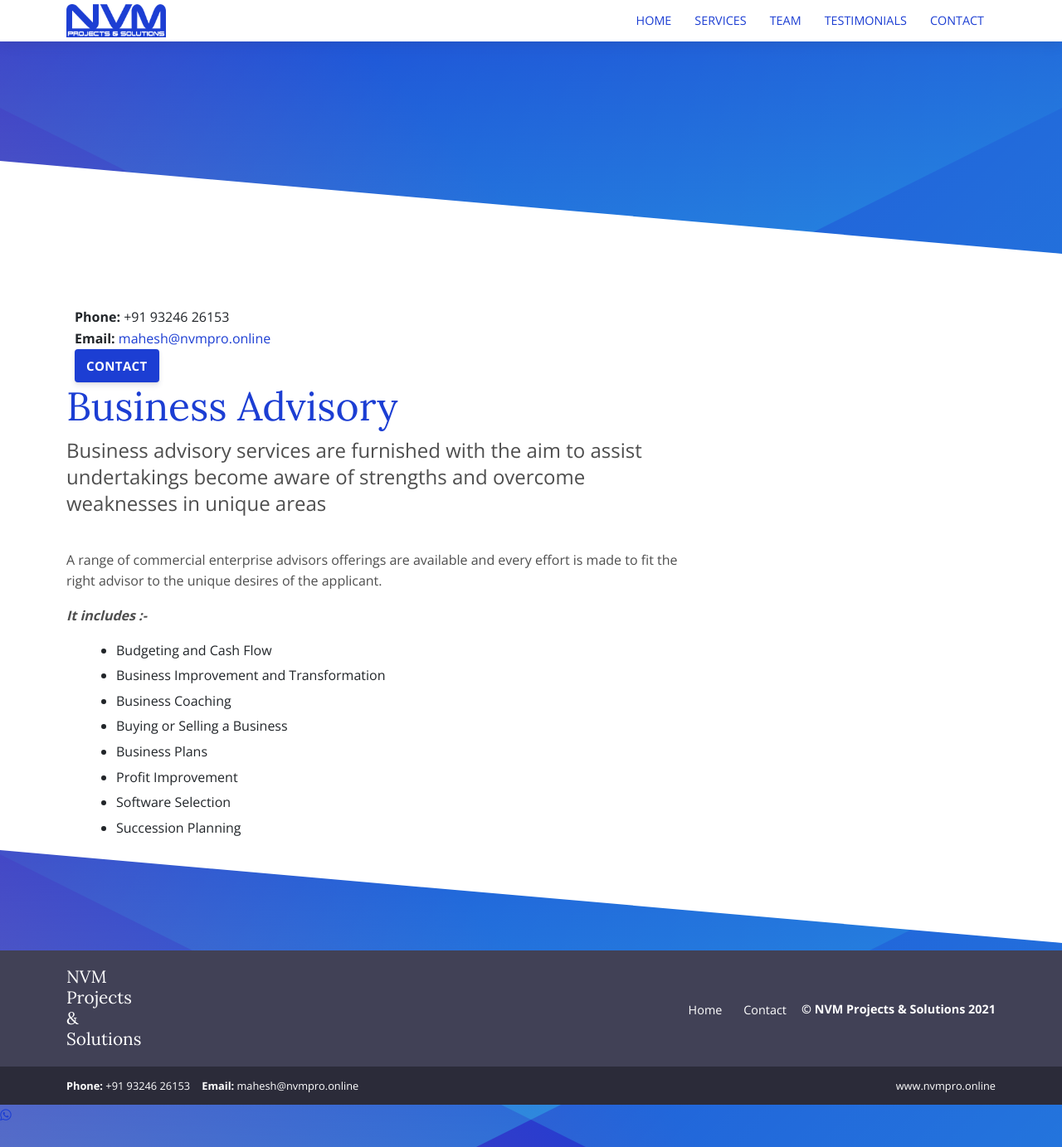
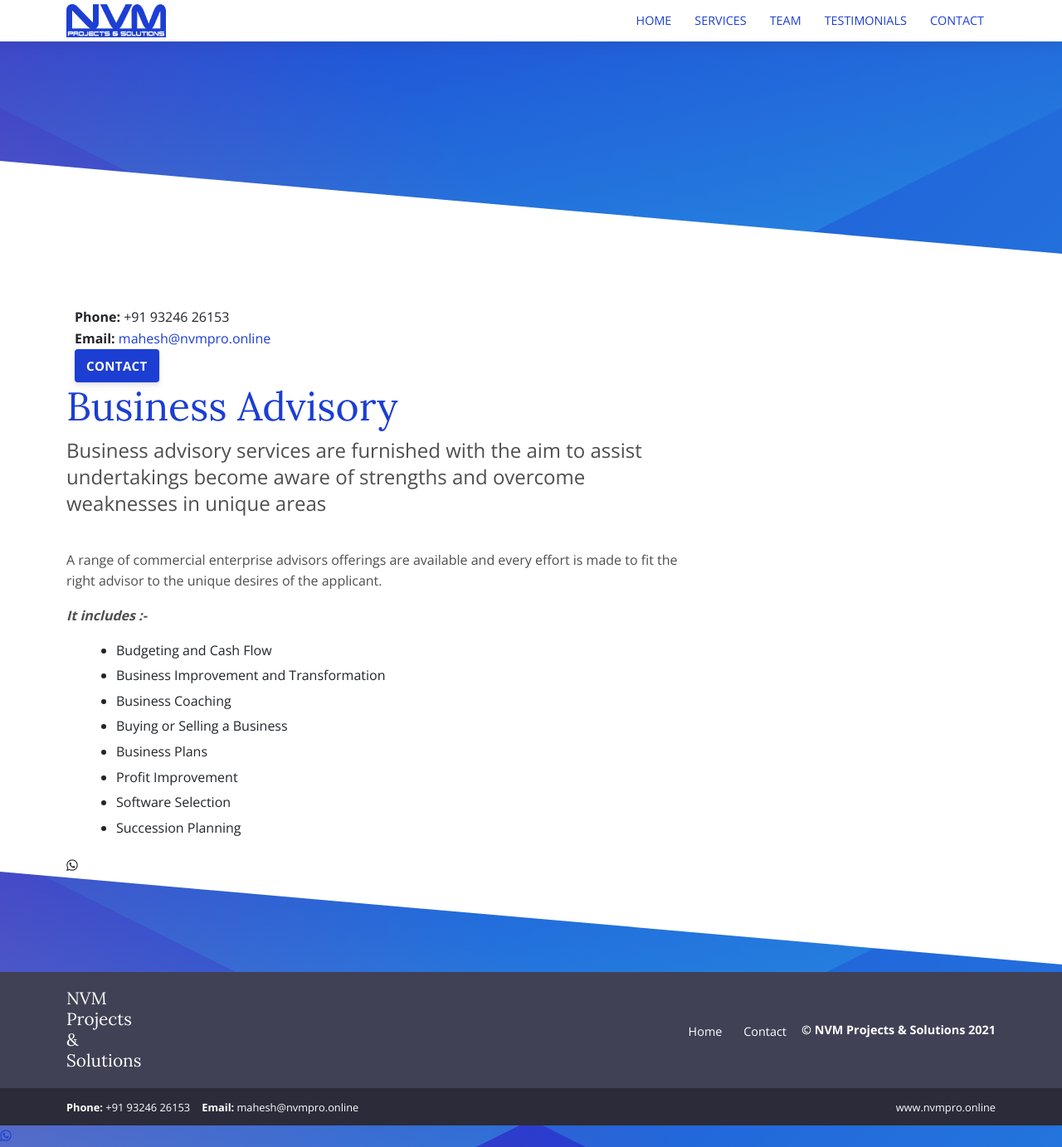
Before and after one commit to nvmpro/NVM, a Jekyll site: the page built from _services/businessAdvisory.md, in a window 1280 px wide. Shown: the whole page at 83% size. Built offline with Jekyll 4.4.1, drawn with Linux system fonts in a browser that asks for light colours; nearby versions of some CDN libraries.

Commit message:
Updated '_layouts/service.html' via CloudCannon

```diff
--- a/_layouts/service.html
+++ b/_layouts/service.html
@@ -24,6 +24,8 @@
 </div>
           <h1 class="title">{{page.title}}</h1>
           <div class="content">{{page.content}}</div
+          <a href="https://api.whatsapp.com/send?phone=+919324626153&text=Hola%21%20Quisiera%20m%C3%A1s%20informaci%C3%B3n%20sobre%20Varela%202." class="float" target="_blank">
+<i class="fa fa-whatsapp my-float"></i>
 
         </div>
       </div>
```
